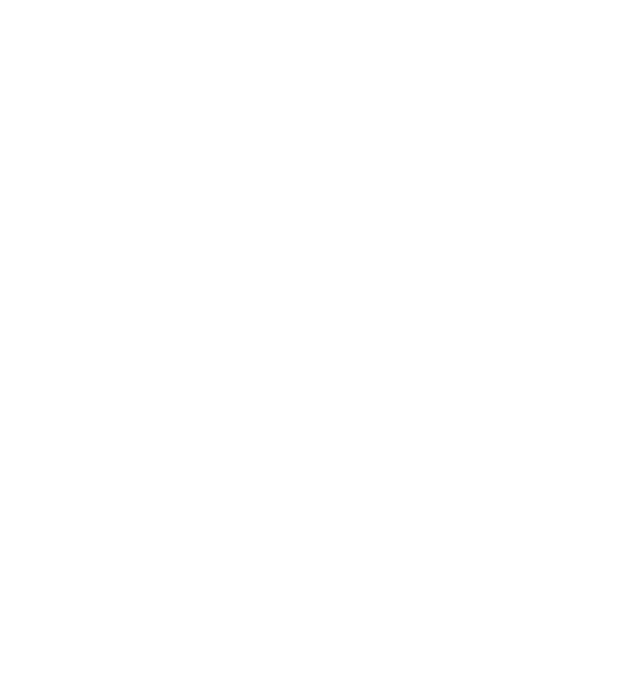
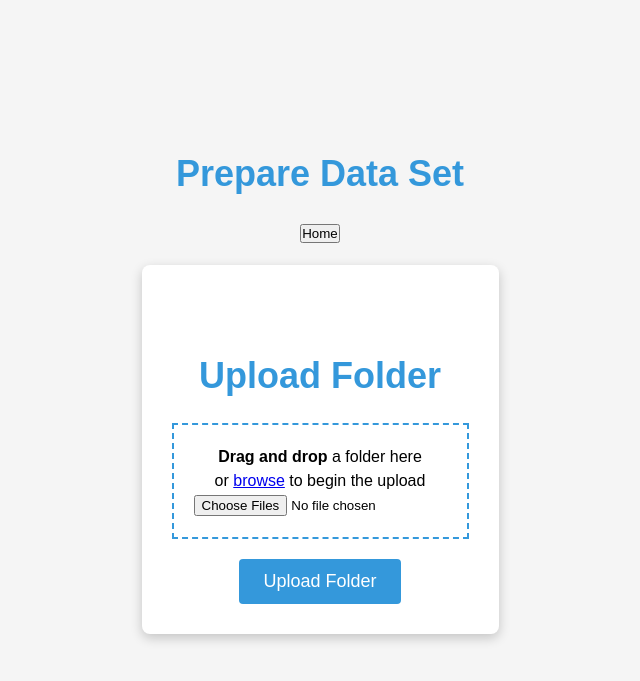
Before and after one commit to PanagiotisKokolis/Music-Genre-Classification, a Flask app: page /prepare in a window 1280 px wide. Before the commit the part shown is empty. Shown: the top 681 px of the page, without its empty margins (320-960 px from the left). Run offline with Flask 3, Linux system fonts and the light colour scheme.

Commit message:
Fix and uncomment code in prepare.html/index.html/app.py

```diff
--- a/app.py
+++ b/app.py
@@ -48,22 +48,22 @@
 
     return jsonify({'status': 'success', 'message': f'The genre is {prediction}', 'filename': filename})
 
-# @app.route('/upload-folder', methods=['POST'])
-# def folder_upload():
-#     if 'folder' not in request.files:
-#         return jsonify({'status': 'error', 'message': 'No folder part'})
+@app.route('/upload-folder', methods=['POST'])
+def folder_upload():
+    if 'folder' not in request.files:
+        return jsonify({'status': 'error', 'message': 'No folder part'})
 
-#     folder = request.files['folder']
+    folder = request.files['folder']
 
-#     if folder.filename == '':
-#         return jsonify({'status': 'error', 'message': 'No selected folder'})
+    if folder.filename == '':
+        return jsonify({'status': 'error', 'message': 'No selected folder'})
 
-#     folder_path = os.path.join(app.config['UPLOAD_FOLDER'], 'user_input_folder')
-#     os.makedirs(folder_path, exist_ok=True)
+    folder_path = os.path.join(app.config['UPLOAD_FOLDER'], 'user_input_folder')
+    os.makedirs(folder_path, exist_ok=True)
 
-#     folder.save(folder_path)
+    folder.save(folder_path)
 
-#     return jsonify({'status': 'success', 'message': 'Folder uploaded successfully', 'folder_path': folder_path})
+    return jsonify({'status': 'success', 'message': 'Folder uploaded successfully', 'folder_path': folder_path})
 
 
 if __name__ == '__main__':
--- a/templates/index.html
+++ b/templates/index.html
@@ -15,12 +15,12 @@
                 <h1>Genre Classification</h1>
             </div>
         </a>
-        <!-- <a href="/prepare" class="button">
+        <a href="/prepare" class="button">
             <div class="button-container">
                 <i class="fa fa-external-link" aria-hidden="true"></i>
                 <h1>Prepare Data Set</h1>
             </div>
-        </a> -->
+        </a>
     </div>
 </body>
 </html>
--- a/templates/prepare.html
+++ b/templates/prepare.html
@@ -1,4 +1,4 @@
-<!-- <!DOCTYPE html>
+<!DOCTYPE html>
 <html lang="en">
 <head>
     <meta charset="UTF-8">
@@ -28,4 +28,4 @@
     <div id="uploadStatus" class="hidden"></div>
     <script src="{{ url_for('static', filename='folder_handler.js') }}"></script>
 </body>
-</html> -->
+</html>
```
